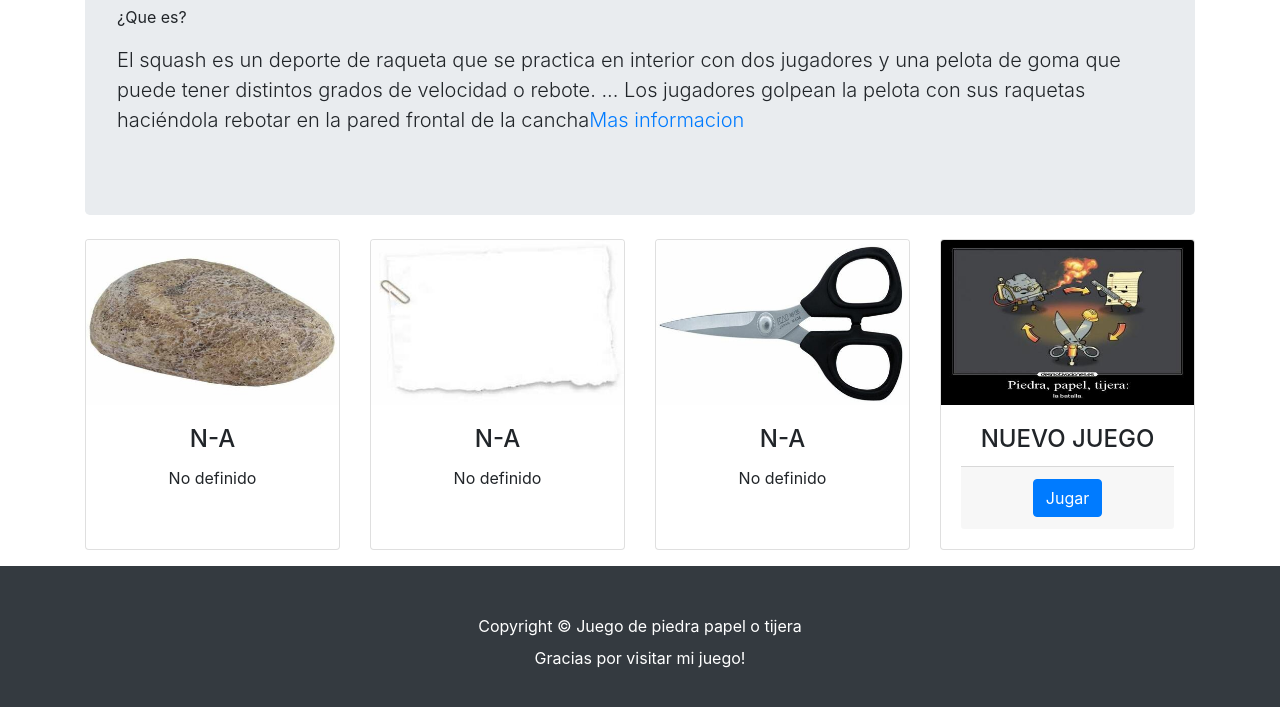
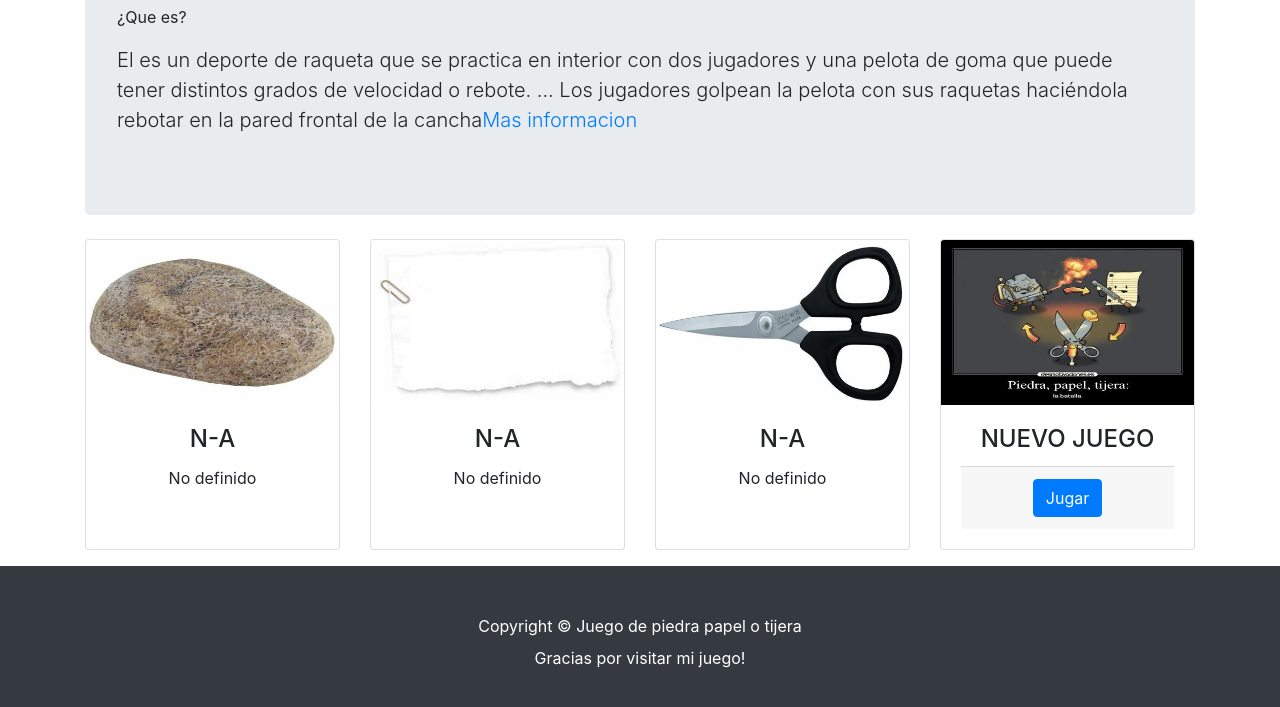
Before and after one commit to IRONR2D2/SquashSport, a website: page index.html in a window 1280 px wide. Shown: the part 233-940 px from the top of the page. Drawn offline with Linux system fonts and the light colour scheme.

Commit message:
tercer test

```diff
--- a/index.html
+++ b/index.html
@@ -45,7 +45,7 @@
       <header class="jumbotron my-4">
         <h1 class="display-3">Squash</h1>
         <p>¿Que es?</p>
-        <p class="lead">El squash es un deporte de raqueta que se practica en interior con dos jugadores y una pelota de goma que puede tener distintos grados de velocidad o rebote. ... Los jugadores golpean la pelota con sus raquetas haciéndola rebotar en la pared frontal de la cancha<a href="https://es.wikipedia.org/wiki/Squash">Mas informacion</a></p>
+        <p class="lead">El  es un deporte de raqueta que se practica en interior con dos jugadores y una pelota de goma que puede tener distintos grados de velocidad o rebote. ... Los jugadores golpean la pelota con sus raquetas haciéndola rebotar en la pared frontal de la cancha<a href="https://es.wikipedia.org/wiki/Squash">Mas informacion</a></p>
       </header>
 
       <!-- Page Features -->
```
